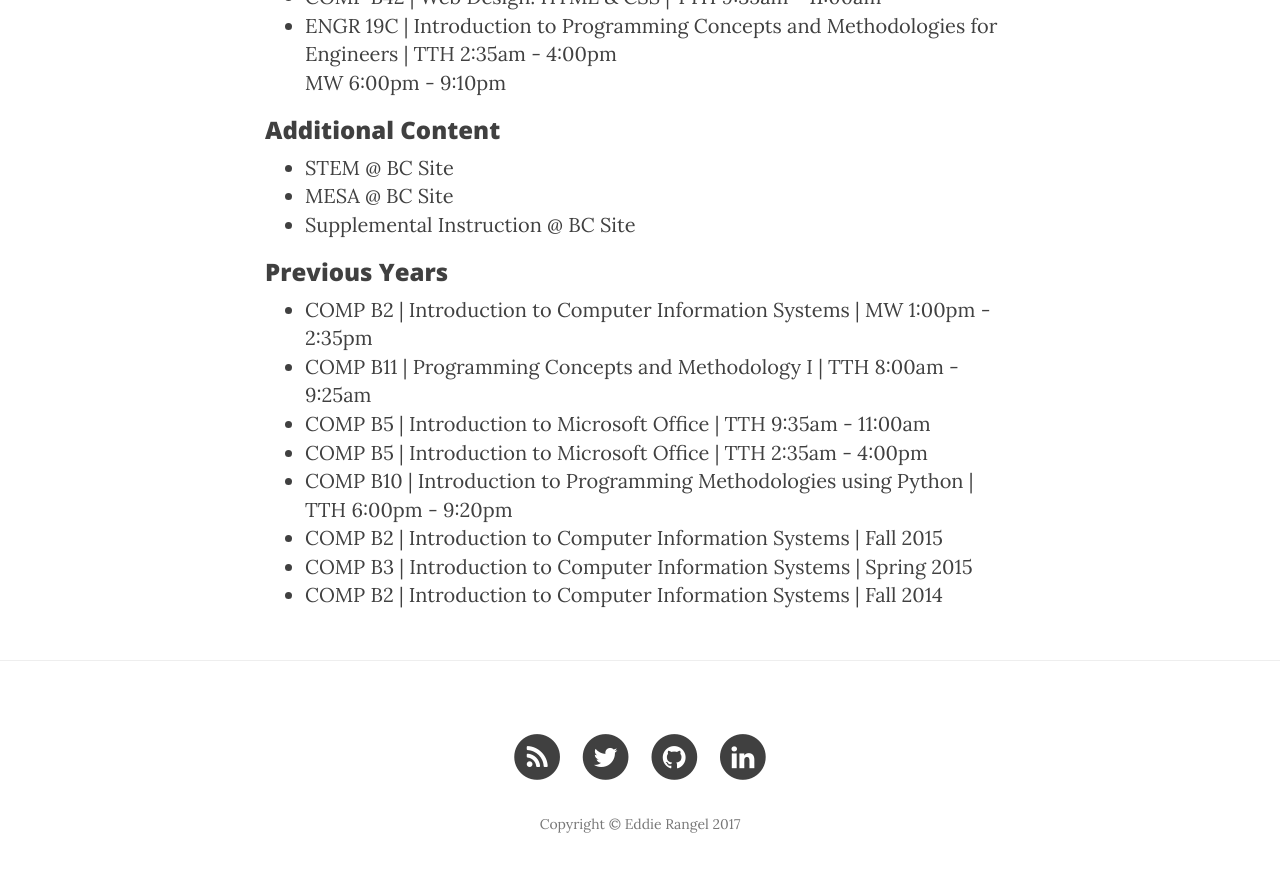
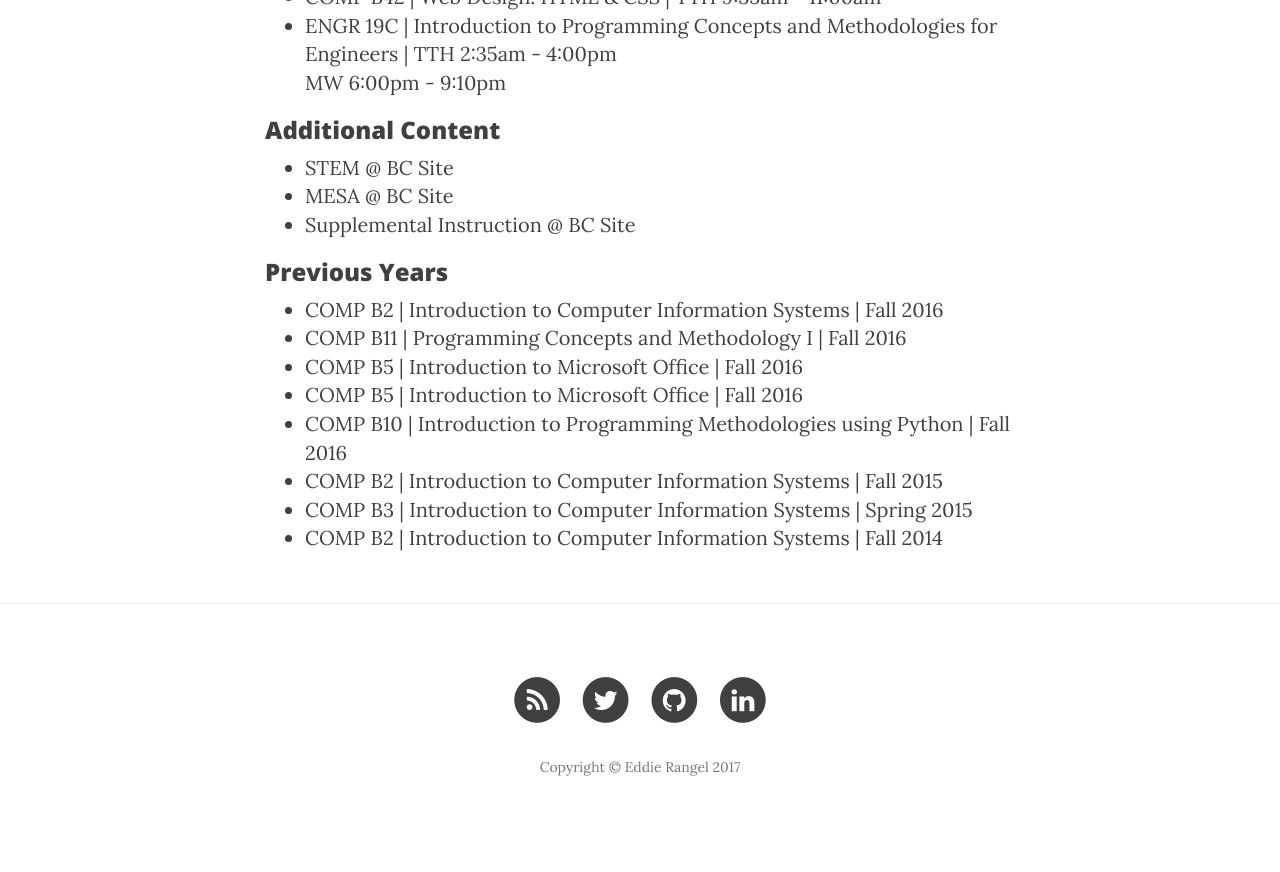
Before and after one commit to eddierangel/eddierangel.github.io, a Jekyll site: the page built from bc/index.html, in a window 1280 px wide and 900 px high, scrolled down 729 px. Shown: the top 872 px of the window. Built offline with Jekyll 4.4.1, drawn with Linux system fonts in a browser that asks for light colours; nearby versions of some CDN libraries; after the commit the page ends 1572 px from its top, so only the background shows below that.

Commit message:
Fixed course date

```diff
--- a/bc/index.html
+++ b/bc/index.html
@@ -22,11 +22,11 @@ header-img: "img/ScienceBuilding_BC.jpg"
     </ul>
     <h3>Previous Years</h3>
     <ul>
-        <li>COMP B2 | Introduction to Computer Information Systems | <a href="https://github.com/eddierangel/COMPB2">MW 1:00pm - 2:35pm </a></li>
-        <li>COMP B11 | Programming Concepts and Methodology I | <a href="https://github.com/eddierangel/COMPB11">TTH 8:00am - 9:25am</a></li>
-        <li>COMP B5 | Introduction to Microsoft Office | <a href="https://github.com/eddierangel/COMPB5">TTH 9:35am - 11:00am</a></li>
-        <li>COMP B5 | Introduction to Microsoft Office | <a href="https://github.com/eddierangel/COMPB5">TTH 2:35am - 4:00pm</a></li>
-        <li>COMP B10 | Introduction to Programming Methodologies using Python | <a href="https://github.com/eddierangel/COMPB10">TTH 6:00pm - 9:20pm</a></li>
+        <li>COMP B2 | Introduction to Computer Information Systems | <a href="https://github.com/eddierangel/COMPB2">Fall 2016</a></li>
+        <li>COMP B11 | Programming Concepts and Methodology I | <a href="https://github.com/eddierangel/COMPB11">Fall 2016</a></li>
+        <li>COMP B5 | Introduction to Microsoft Office | <a href="https://github.com/eddierangel/COMPB5">Fall 2016</a></li>
+        <li>COMP B5 | Introduction to Microsoft Office | <a href="https://github.com/eddierangel/COMPB5">Fall 2016</a></li>
+        <li>COMP B10 | Introduction to Programming Methodologies using Python | <a href="https://github.com/eddierangel/COMPB10">Fall 2016</a></li>
          <li>COMP B2 | Introduction to Computer Information Systems | <a href="https://github.com/eddierangel/COMPB2">Fall 2015</a></li>
          <li>COMP B3 | Introduction to Computer Information Systems | <a href="https://github.com/eddierangel/COMPB2">Spring 2015</a></li>
          <li>COMP B2 | Introduction to Computer Information Systems | <a href="https://github.com/eddierangel/COMPB2">Fall 2014</a></li>
```
